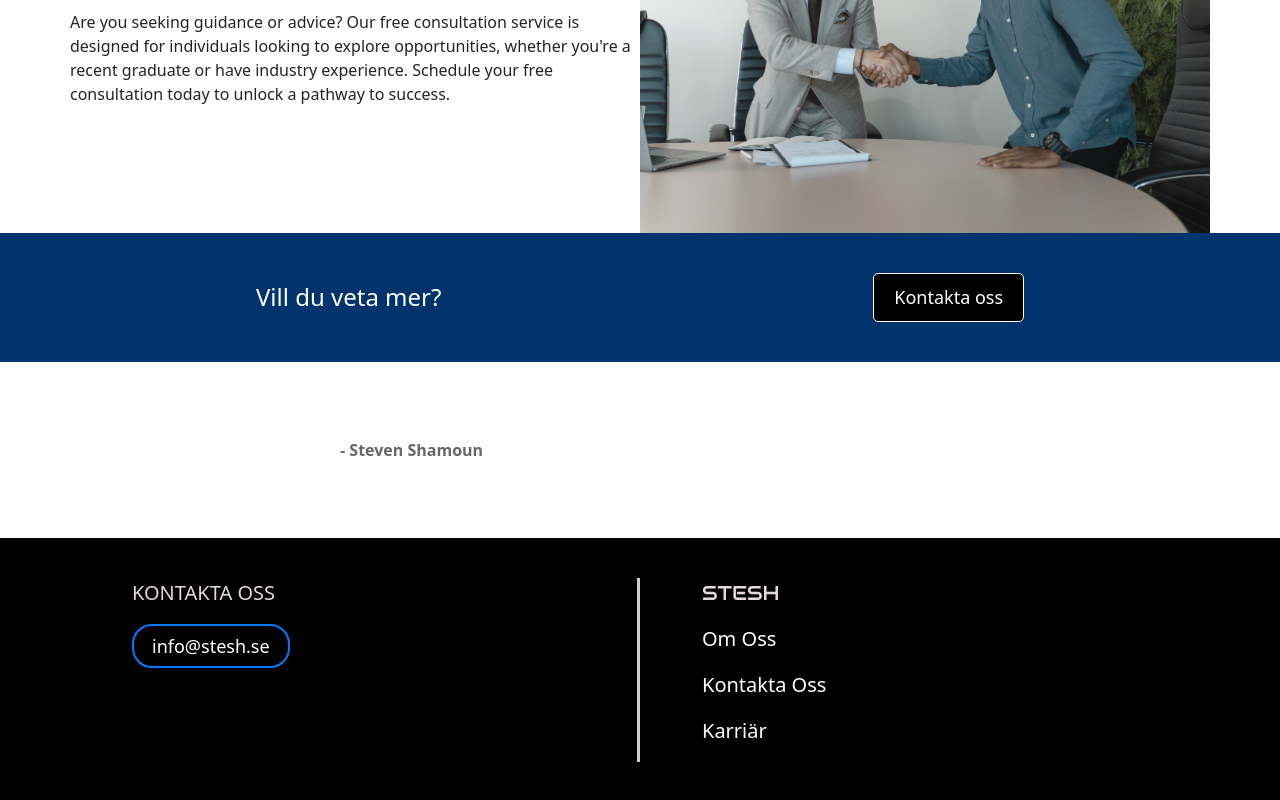
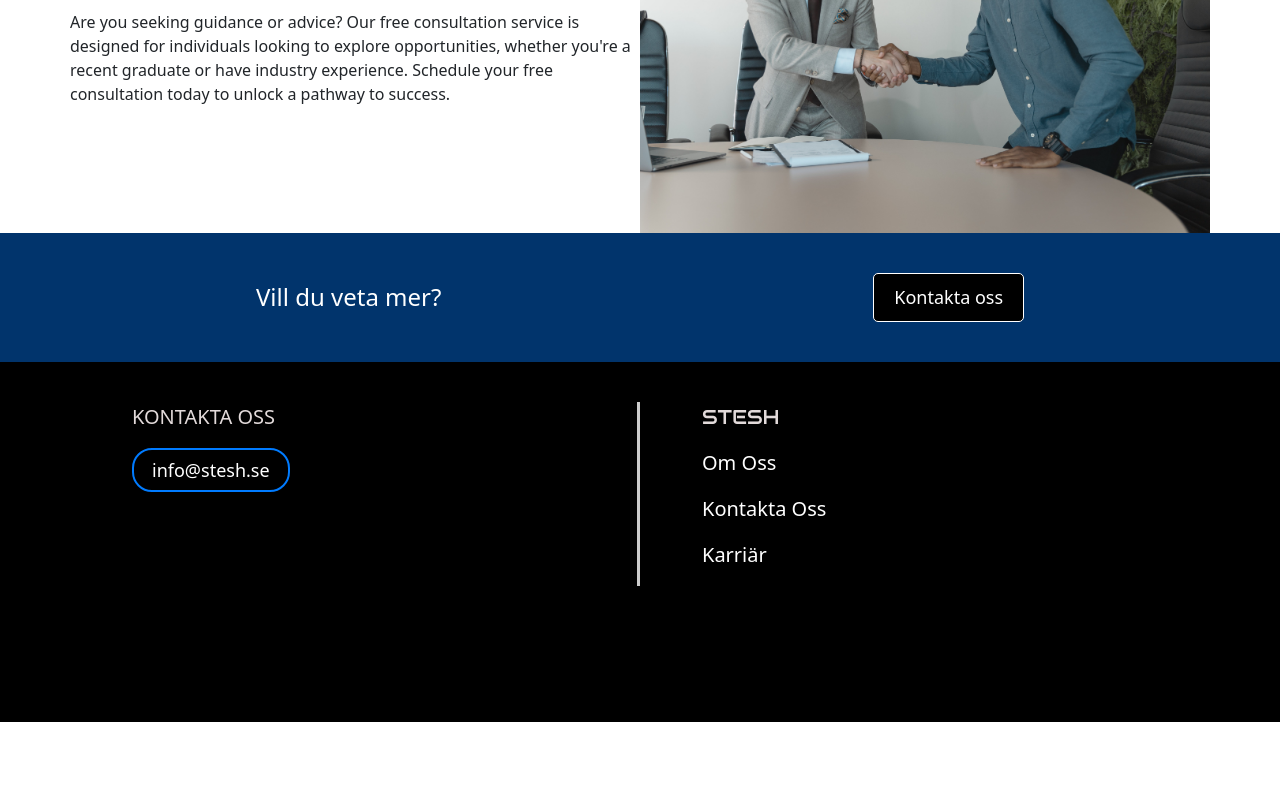
Before and after one commit to nataliemajadixon/stesh, a React (Create React App) app: page / in a window 1280 px wide. Shown: the part 2199-2999 px from the top of the page. After the commit the page ends 2921 px from the top, so only its background shows below. Built offline with nearby package versions, Linux system fonts and the light colour scheme; a web font is replaced by a local one.

Commit message:
Update Home.jsx
Taking away a quote section

```diff
--- a/src/components/Home/Home.jsx
+++ b/src/components/Home/Home.jsx
@@ -160,14 +160,6 @@ Vi formar morgondagens digitala landskap och bygger en framtidsklar infrastruktu
   </div>
 </section>
 
-<section>
-<div className="quote-container">
-          <p className="quote">
-
-          </p>
-          <p className="quote-author">- Steven Shamoun</p>
-        </div>
-</section>
 
         </>
     )
```
